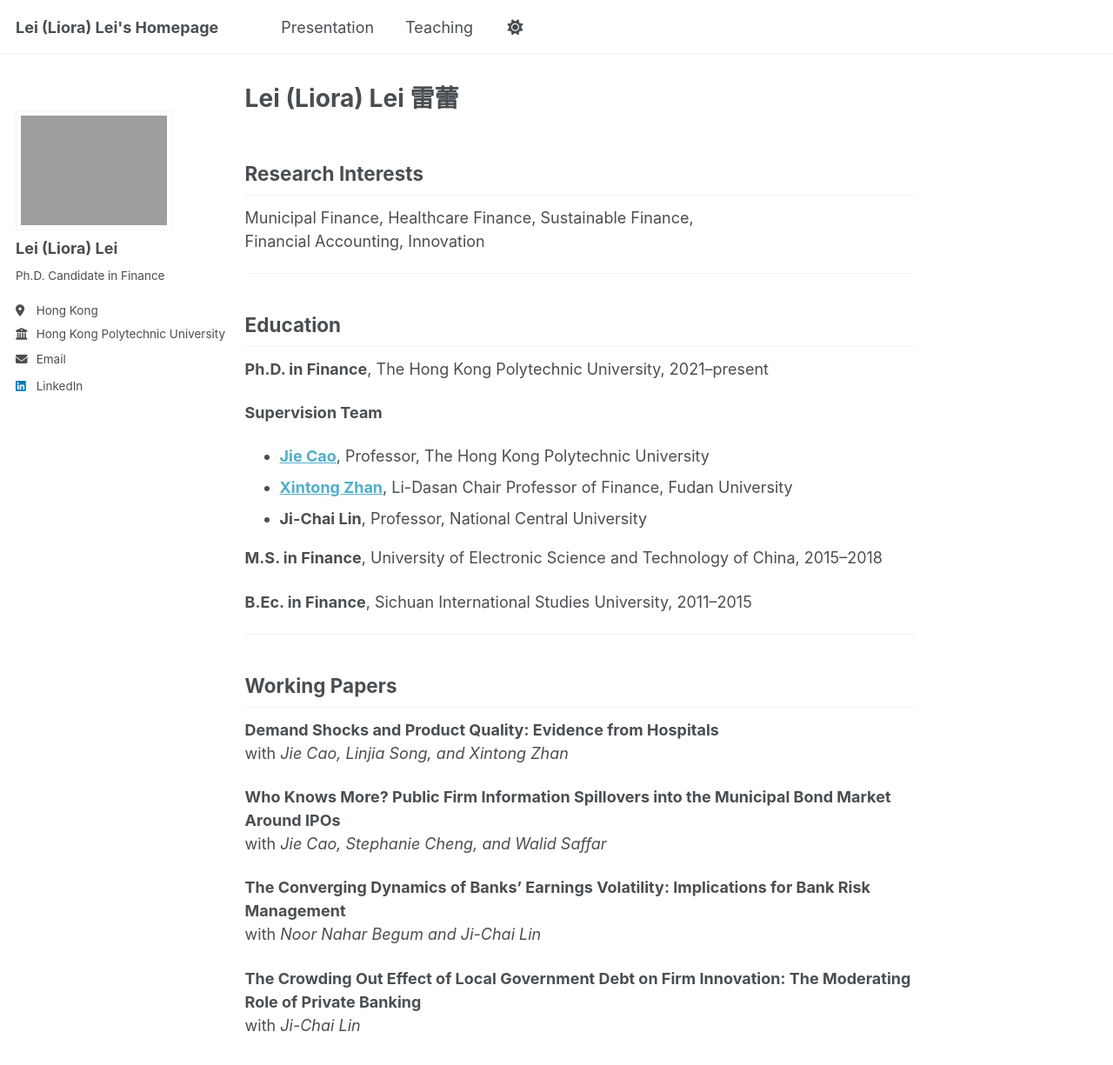
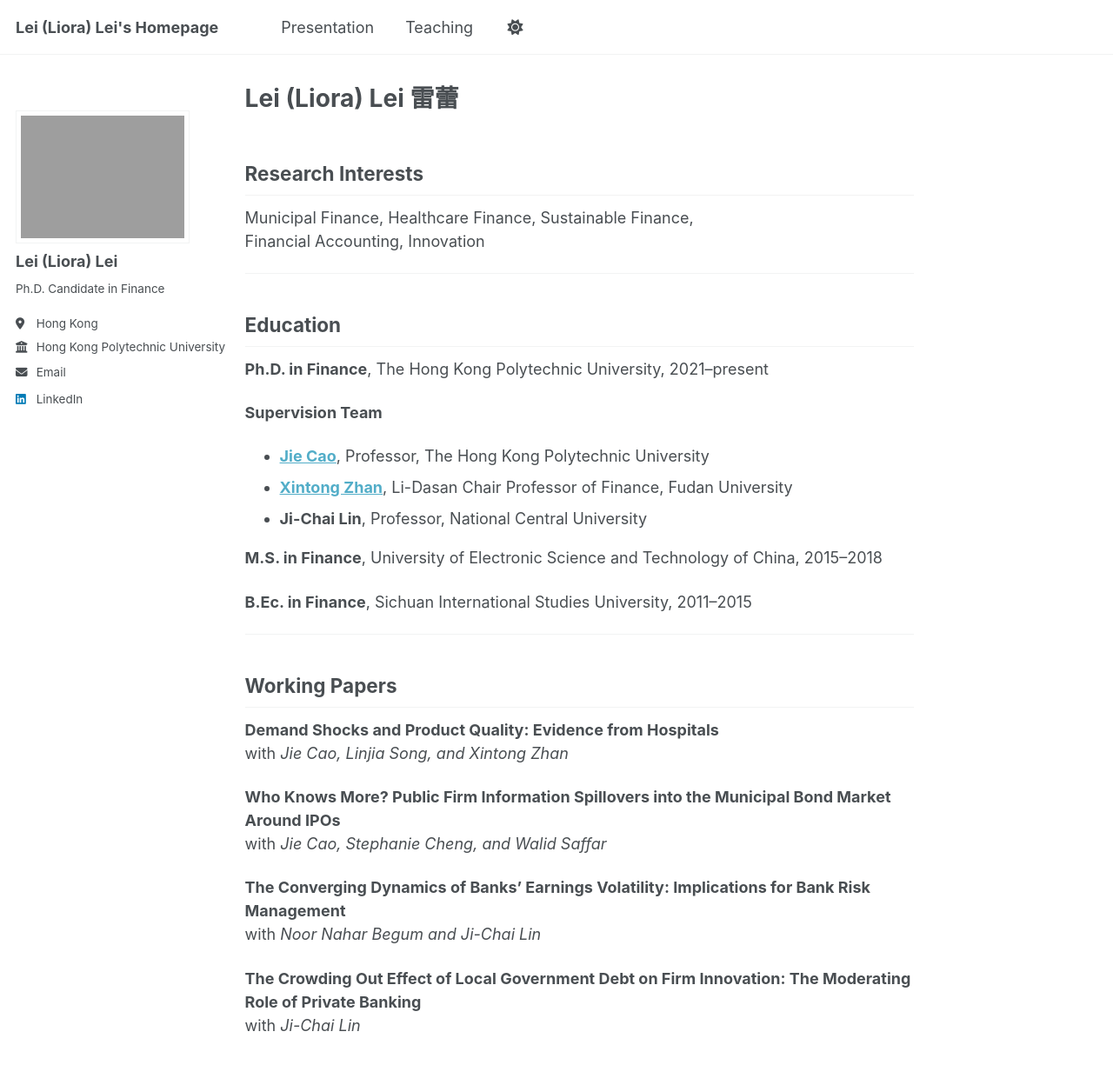
Before and after one commit to Liora-Lei/Lei-Lei, a Jekyll site: the page built from _pages/about.md, in a window 1280 px wide and 1400 px high. Shown: the top 1225 px of the window at 87% size. Built offline with Jekyll 4.4.1, drawn with Linux system fonts in a browser that asks for light colours; a script that is not in the unit is left out.

Commit message:
Update _sidebar.scss

```diff
--- a/_sass/layout/_sidebar.scss
+++ b/_sass/layout/_sidebar.scss
@@ -83,7 +83,7 @@
 .author__avatar {
   display: table-cell;
   vertical-align: top;
-  width: 180px;     /* ← 让容器更宽一些，默认36太小 */
+  width: 200px;     /* ← 让容器更宽一些，默认36太小 */
 
   @include breakpoint($large) {
     display: block;
@@ -92,7 +92,7 @@
   }
 
   img {
-    max-width: 180px;    /* ← 控制头像图片的最大宽度 */
+    max-width: 200px;    /* ← 控制头像图片的最大宽度 */
     height: auto;        /* 自动保持比例 */
     border-radius: 0;    /* 0 表示矩形；可改 10px 做成圆角矩形 */
     clip-path: none;
```
